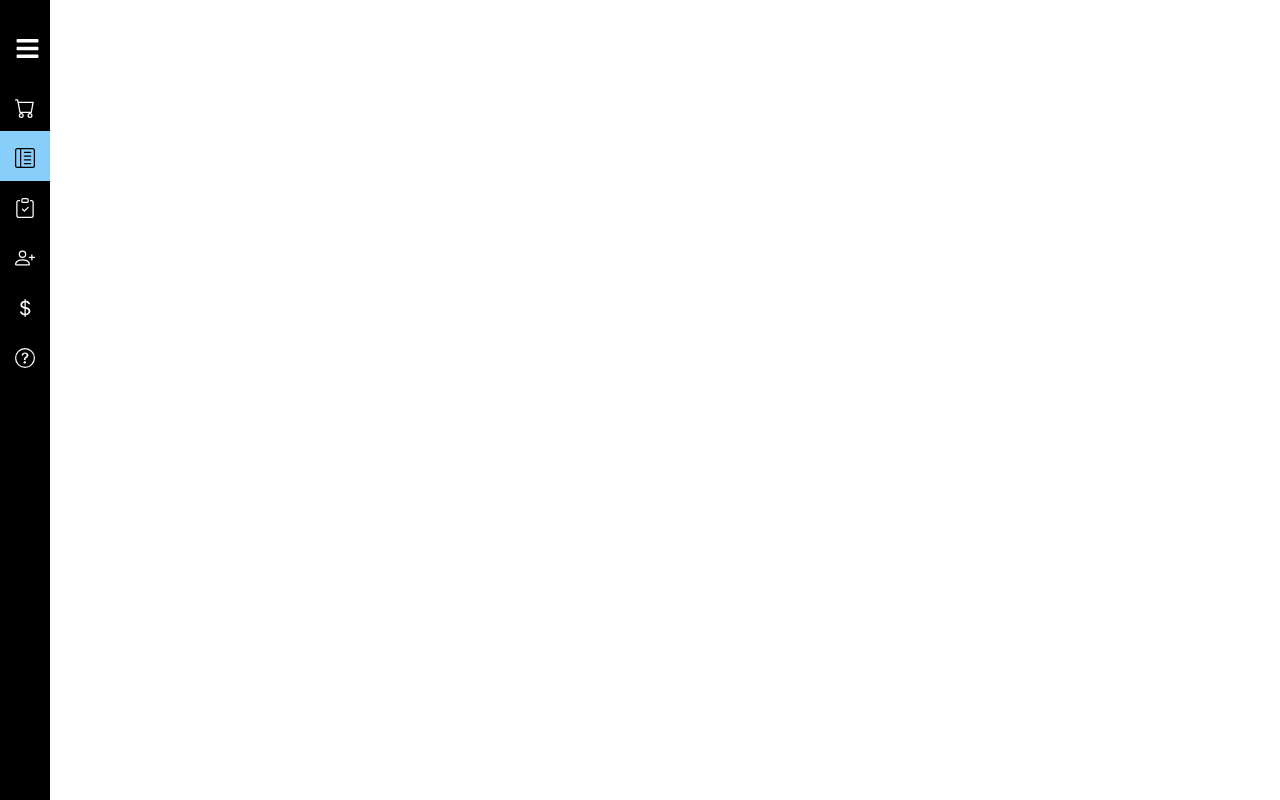
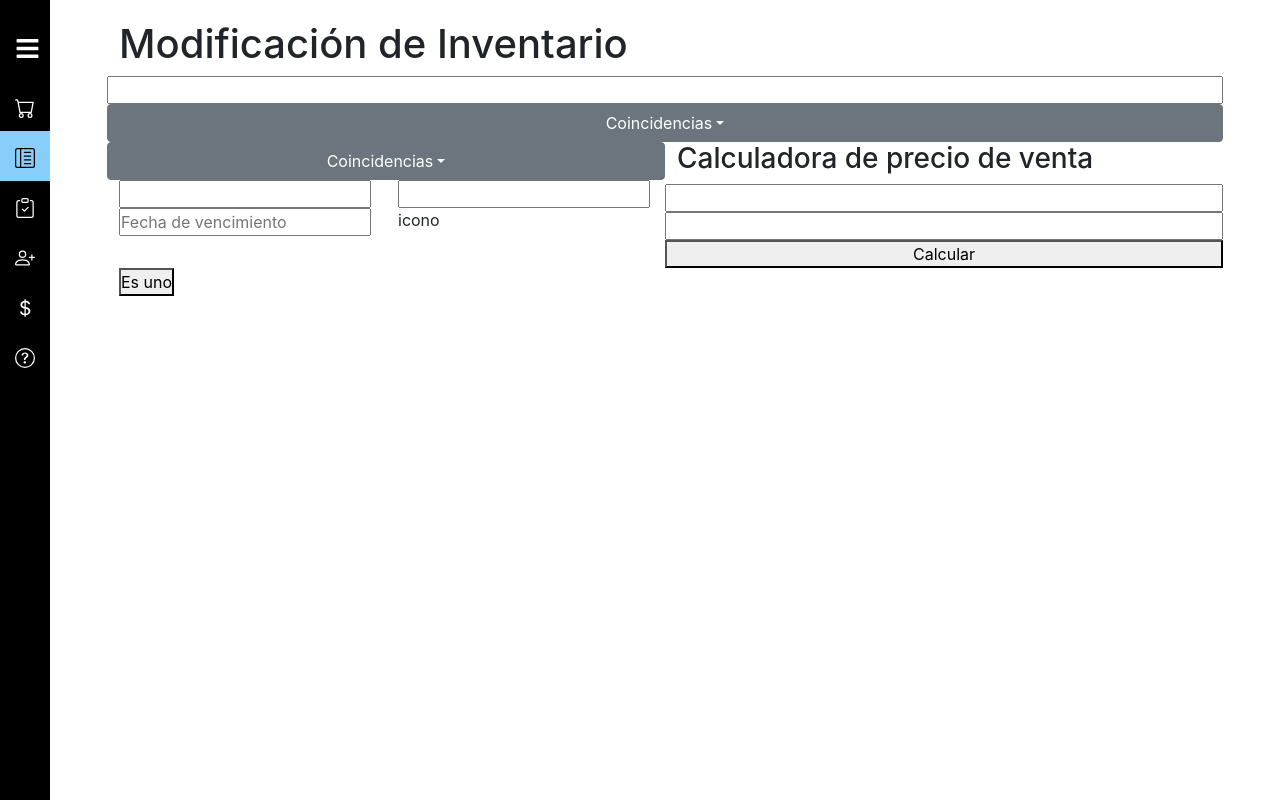
Before and after one commit to Fabian-Ojeda/PharmWare_client, a React (Create React App) app: page /Inventario/ActualizarInventario/AgregarAlInventario in a window 1280 px wide. Before the commit this address had no page. Built offline with nearby package versions, Linux system fonts and the light colour scheme.

Commit message:
Agregación de la interfaz de agregar elementos al inventario, sin estilización ni funcionalidad

```diff
--- a/package.json
+++ b/package.json
@@ -11,6 +11,7 @@
     "react-bootstrap": "^2.4.0",
     "react-bootstrap-table-next": "^4.0.3",
     "react-bootstrap-table2-paginator": "^2.1.2",
+    "react-datepicker": "^4.8.0",
     "react-dom": "^18.1.0",
     "react-hook-form": "^7.31.3",
     "react-icons": "^4.4.0",
--- a/src/App.js
+++ b/src/App.js
@@ -11,6 +11,7 @@ import AddUser from "./pages/AddUser";
 import Reports from "./pages/Reports";
 import InfoProduct from "./pages/InfoProduct";
 import UpdateInventory from "./pages/UpdateInventory";
+import ModifyInventory from "./pages/ModifyInventory";
 
 function App() {
   return (
@@ -23,6 +24,7 @@ function App() {
                     <Route path='/Ventas' element={<Sales/>}/>
                     <Route path='/Inventario' element={<Inventory/>}/>
                     <Route path='/Inventario/ActualizarInventario' element={<UpdateInventory/>}/>
+                    <Route path='/Inventario/ActualizarInventario/AgregarAlInventario' element={<ModifyInventory number={1}/>}/>
                     <Route path='/Formatos' element={<Formats/>}/>
                     <Route path='/AgregarUsuario' element={<AddUser/>}/>
                     <Route path='/Reportes' element={<Reports/>}/>
--- /dev/null
+++ b/src/pages/ModifyInventory.js
@@ -0,0 +1,110 @@
+import React, { useState } from "react";
+import {Link} from "react-router-dom";
+import {useForm} from "react-hook-form";
+import DatePicker, {registerLocale} from "react-datepicker";
+import "react-datepicker/dist/react-datepicker.css";
+import es from 'date-fns/locale/es';
+registerLocale("es", es)
+
+const ModifyInventory = (props) => {
+
+    const [fecha, setFecha] = useState(null)
+    const changeDate = (fecha) =>{
+        setFecha(fecha)
+        alert('la fecha seleccionada es: '+fecha)
+    }
+    const numberIn = props.number;
+    let button;
+    if (numberIn==1) {
+        button = <button>Es uno</button>;
+    } else {
+        button = <button>Es dos</button>;    }
+    return(
+        <div className={'container'}>
+            <h1>Modificación de Inventario</h1>
+            <div>
+                {/*Panel del busqueda manual*/}
+                <div className={'col'}>
+                    <div className={'row'}>
+                        <input type={'text'}/>
+                    </div>
+                    <div className={'row'}>
+                        <button className="btn btn-secondary dropdown-toggle" type="button" id="dropdownMenu2"
+                                data-bs-toggle="dropdown" aria-expanded="false">
+                            Coincidencias
+                        </button>
+                        <ul className="dropdown-menu" aria-labelledby="dropdownMenu2">
+                            <li>
+                                <button className="dropdown-item" type="button">Coincidencia 1</button>
+                            </li>
+                            <li>
+                                <button className="dropdown-item" type="button">Coincidencia 2</button>
+                            </li>
+                            <li>
+                                <button className="dropdown-item" type="button">Coincidencia 3</button>
+                            </li>
+                        </ul>
+                    </div>
+                </div>
+                {/*Panel de opciones */}
+                <div className={'row'}>
+                    {/*Panel del formulario*/}
+                    <div className={'col'}>
+                        <div className={'row'}>
+                            <button className="btn btn-secondary dropdown-toggle" type="button" id="dropdownMenu2"
+                                    data-bs-toggle="dropdown" aria-expanded="false">
+                                Coincidencias
+                            </button>
+                            <ul className="dropdown-menu" aria-labelledby="dropdownMenu2">
+                                <li>
+                                    <button className="dropdown-item" type="button">Coincidencia 1</button>
+                                </li>
+                                <li>
+                                    <button className="dropdown-item" type="button">Coincidencia 2</button>
+                                </li>
+                                <li>
+                                    <button className="dropdown-item" type="button">Coincidencia 3</button>
+                                </li>
+                            </ul>
+                        </div>
+                        <div className={'row'}>
+                            <div className={'col'}>
+                                <input type={'text'}/>
+                            </div>
+                            <div className={'col'}>
+                                <input type={'number'}/>
+                            </div>
+                        </div>
+                        <div className={'row'}>
+                            <div className={'col'}>
+                            <DatePicker placeholderText={"Fecha de vencimiento"} locale={"es"} onChange={(date) => changeDate(date)}
+                                        selected={fecha} dateFormat="MM/yyyy" showMonthYearPicker/>
+                            </div>
+                            <div className={'col'}>
+                                icono
+                            </div>
+                        </div>
+
+                    </div>
+                    {/*Panel de la calculadora*/}
+                    <div className={'col'}>
+                        <div className={'row'}>
+                            <h3>Calculadora de precio de venta</h3>
+                        </div>
+                        <div className={'row'}>
+                            <input type={'number'}/>
+                        </div>
+                        <div className={'row'}>
+                            <input type={'number'}/>
+                        </div>
+                        <div className={'row'}>
+                            <button>Calcular</button>
+                        </div>
+                    </div>
+                </div>
+            </div>
+            {button}
+        </div>)
+}
+
+export default ModifyInventory
--- a/src/pages/UpdateInventory.js
+++ b/src/pages/UpdateInventory.js
@@ -1,6 +1,7 @@
 import React from "react";
 import '../styles/Pages.css'
 import {BsBagPlusFill, BsJournalPlus} from "react-icons/bs";
+import {Link} from "react-router-dom";
 
 const UpdateInventory = () => {
   return(
@@ -11,7 +12,7 @@ const UpdateInventory = () => {
           </div>
           {/* Container de opciones */}
           <div className={'container mt-5 OptionsUpdateInventory'}>
-            <button className={'btn btn-secondary btn-lg btn-block'}><BsBagPlusFill/> Agregar al inventario</button>
+              <Link to={'/Inventario/ActualizarInventario/AgregarAlInventario'}><button className={'btn btn-secondary btn-lg btn-block'}><BsBagPlusFill/> Agregar al inventario</button></Link>
               <button className={'btn btn-secondary btn-lg btn-block'}><BsJournalPlus/> Crear nuevo producto</button>
           </div>
       </div>)
```
Also changed, not shown: src/styles/Pages.css (line endings or trailing spaces), 1 other file (tests, documents, lock files or other folders).
